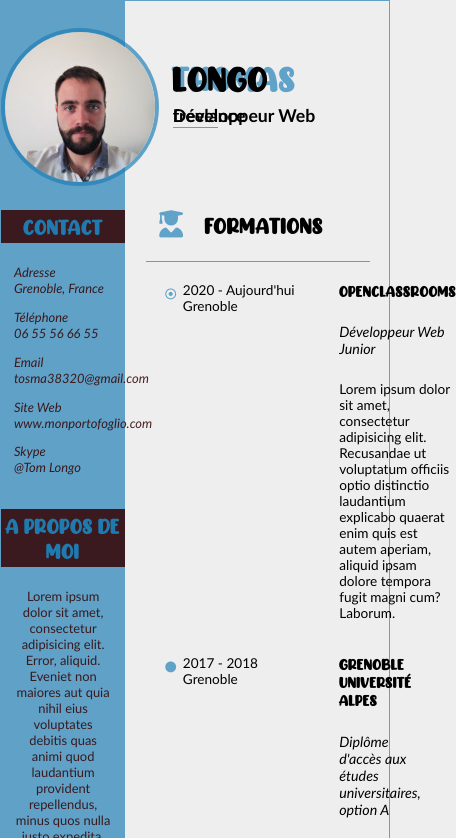
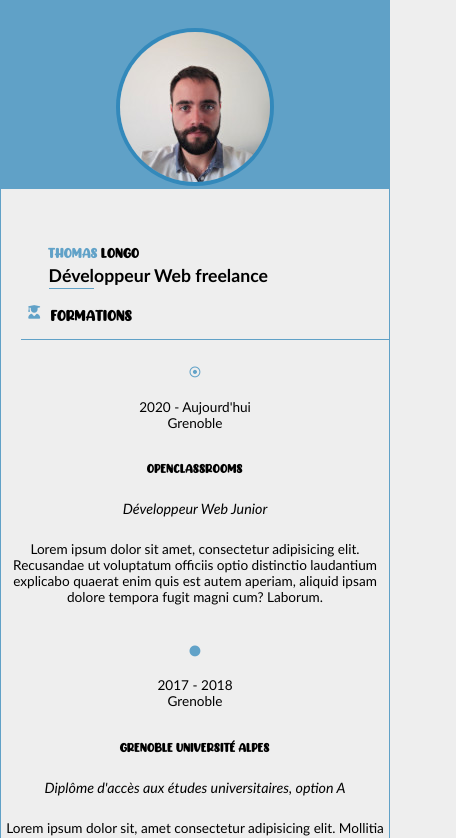
Before and after one commit to Matos-slack/CV-Html-Css-Responsive, a plain HTML site: page index.html in a window 390 px wide. Shown: the top 838 px of the page, 456 px wide, since content can reach past the window. Drawn offline with Linux system fonts and the light colour scheme.

Commit message:
Ajout media Queries

```diff
--- a/style.css
+++ b/style.css
@@ -260,3 +260,55 @@ footer {
     display: flex;
     justify-content: space-between;
 }
+
+
+/* Media Queries Responsive*/
+
+@media only screen and (max-width: 740px){
+
+    header{
+        display: flex;
+        flex-direction: column;
+    }
+    .profil_photo{
+        width: 100%;
+    }
+
+    .contenu-page{
+        display: flex;
+        flex-direction: column-reverse;
+    }
+    aside{
+        width: 100%;
+    }
+    main{
+        width: 100%;
+    }
+    .contact{
+        text-align: center;
+    }
+
+}
+
+@media only screen and (max-width: 540px){
+    .main_contenu{
+        display: flex;
+        flex-direction: column;
+        text-align: center;
+    }
+    .main_contenu i{
+        padding-left: 0px;
+    }
+    header h1{
+        font-size: 1em;
+    }
+    main h3{
+        font-size: 1.1em;
+    }
+    main i{
+        font-size: 1em;
+    }
+    main h4{
+        font-size: 0.9em;
+    }
+}
```
